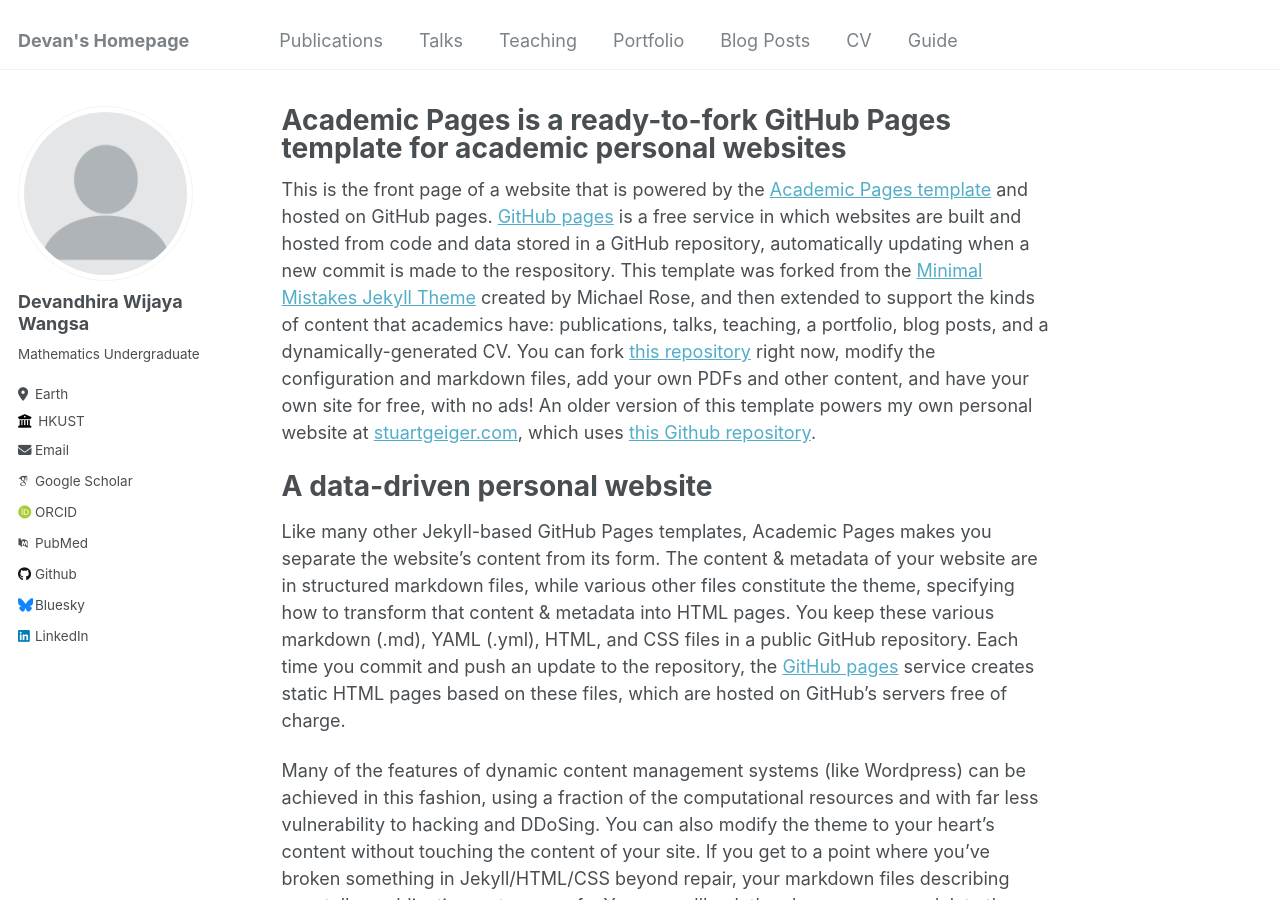
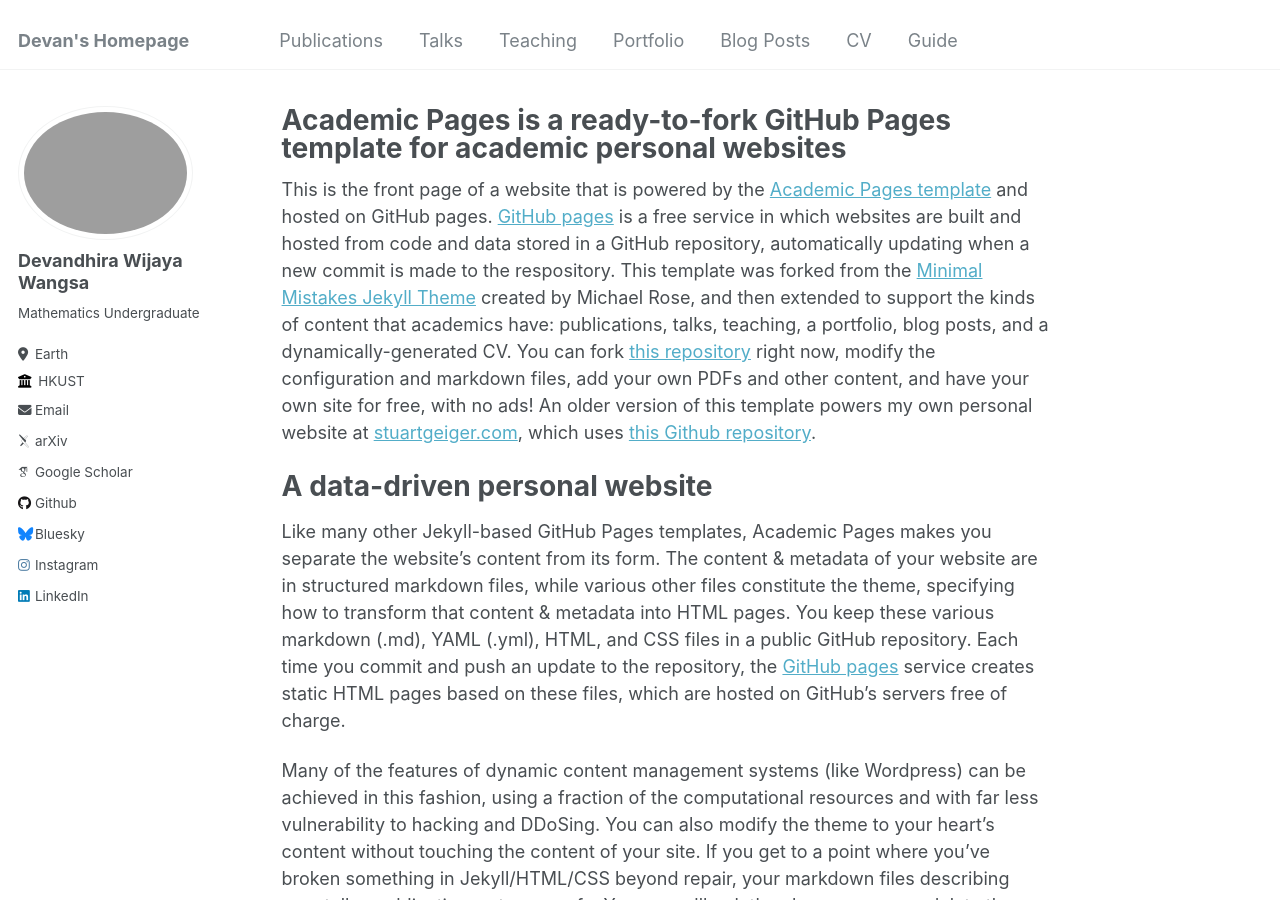
Before and after one commit to devandhira/devandhira.github.io, a Jekyll site: the page built from _pages/about.md, in a window 1280 px wide and 900 px high. Built offline with Jekyll 4.4.1, drawn with Linux system fonts in a browser that asks for light colours; some web fonts are replaced; some of the changed lines change nothing that is shown.

Commit message:
Update _config.yml

```diff
--- a/_config.yml
+++ b/_config.yml
@@ -21,7 +21,7 @@
 #               Additional customization can be done by editing /_includes/author-profile.html
 author:
   # Biographic information
-  avatar           : "profile.png"
+  avatar           : "PAE06921square.png"
   name             : "Devandhira Wijaya Wangsa"
   pronouns         : # example: "she/her"
   bio              : "Mathematics Undergraduate"
@@ -31,12 +31,12 @@
   email            : "devandhira@live.com"
 
   # Academic websites
-  arxiv            : # URL - Update with the correct link to your profile
+  arxiv            : "https://arxiv.org/search/math?searchtype=author&query=Wangsa,+D+W"
   googlescholar    : "https://scholar.google.com/citations?user=PS_CX0AAAAAJ"
   impactstory      : # URL
-  orcid            : "http://orcid.org/yourorcidurl"
+  orcid            : # URL
   semantic         : # URL
-  pubmed           : "https://www.ncbi.nlm.nih.gov/pubmed/?term=john+snow"
+  pubmed           : # URL
   researchgate     : # URL
 
   # Repositories and software development
@@ -55,7 +55,7 @@
   goodreads        : # Username
   google_plus      : # Username
   keybase          : # Username
-  instagram        : # Username
+  instagram        : "devan.dhira"
   lastfm           : # Username
   linkedin         : "devandhira"
   mastodon         : # URL
```
